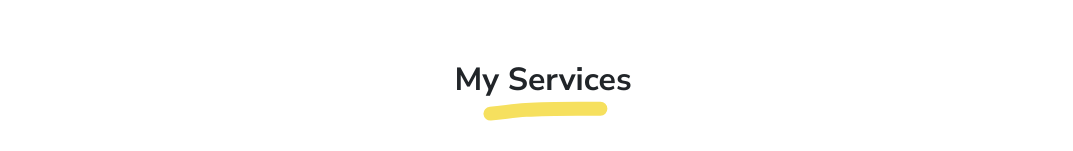
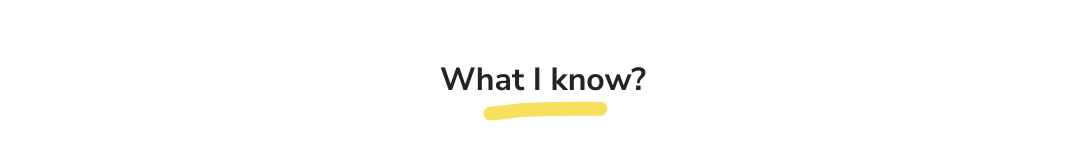
Before and after one commit to OlaraLLamara/CV, a plain HTML site: page index.html in a window 1280 px wide. Shown: the part 1174-1325 px from the top of the page, without its empty margins (97-1170 px from the left). Drawn offline with Linux system fonts and the light colour scheme.

Commit message:
Update index.html

```diff
--- a/index.html
+++ b/index.html
@@ -127,7 +127,7 @@
             <div class="section px-3 px-lg-4 pt-5" id="services">
                 <div class="container-narrow">
                     <div class="text-center mb-5">
-                        <h2 class="marker marker-center">My Services</h2>
+                        <h2 class="marker marker-center">What I know?</h2>
                     </div>
                     <div class="text-center">
                         <p class="mx-auto mb-3" style="max-width:600px"> I offer services fit for any website or app. I can quickly maximize timely deliverables for real-time schemas.</p>
```
